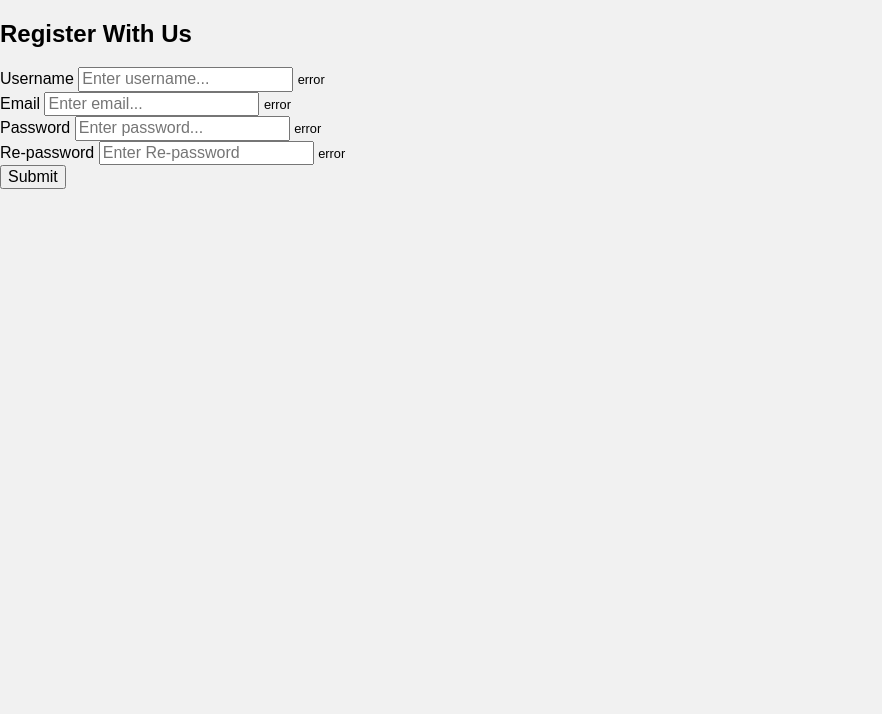
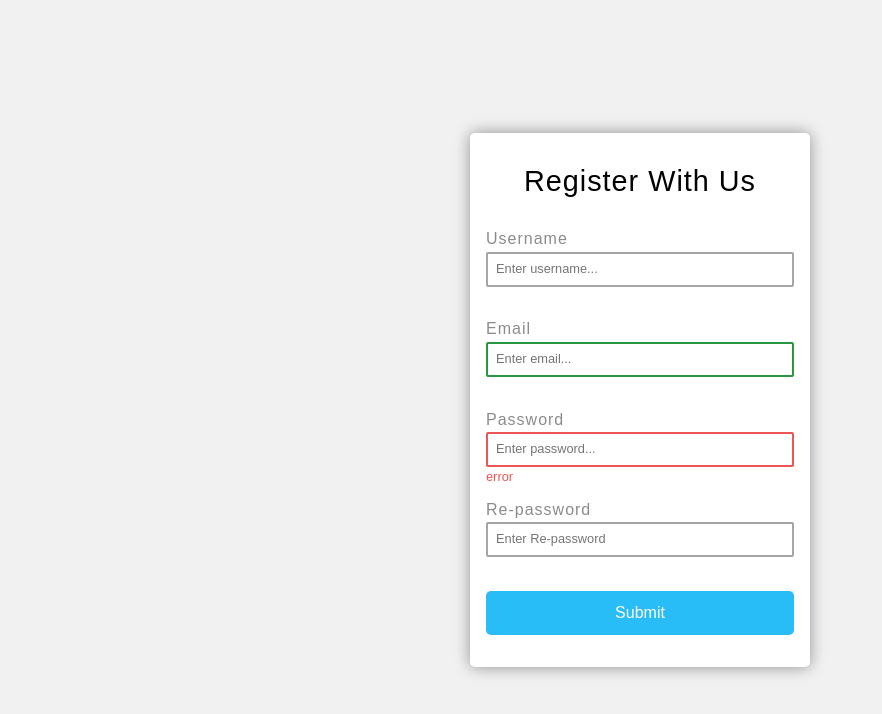
Before and after one commit to DariuszOkonski/js-form-validator, a website: page src/content/index.html in a window 1280 px wide. Shown: the whole page, without its empty margins (0-882 px from the left). Drawn offline with nearby package versions, Linux system fonts and the light colour scheme; files that its build step writes are made by us from their sources; files whose address does not match are found by name.

Commit message:
add styles for form

```diff
--- a/src/scss/main.scss
+++ b/src/scss/main.scss
@@ -8,6 +8,8 @@ html {
 
 *, *:before, *:after {
   box-sizing: inherit;
+  margin: 0;
+  padding: 0;
 }
 
 body {
@@ -18,4 +20,96 @@ body {
   min-height: 100vh;
   font-family: Arial, Helvetica, sans-serif;
   font-size: 16px;
+
+  display: flex;
+  justify-content: center;
+  align-items: center;
 }
+
+#board {
+  max-width: 340px;
+  width: 100%;
+  background-color: $white;
+  box-shadow: 0px 0px 16px 0px rgba(0,0,0,0.40);
+  border-radius: 5px;
+  padding: 2rem 1rem;
+
+  h2 {
+    text-align: center;
+    font-weight: 100;
+    letter-spacing: 1px;
+    margin-bottom: 2rem;
+    font-size: 1.8rem;
+  }
+
+  .form-control {
+    margin: 1rem 0;
+
+    label, input, small {
+      display: block;
+    }
+
+    label {
+      color: darken($color: $gray, $amount: 40);
+      font-size: 1rem;
+      margin-bottom: .2rem;
+      letter-spacing: 1px;
+    }
+
+    input {
+      width: 100%;
+      border-radius: 2px;
+      border: 2px solid darken($color: $gray, $amount: 30);
+      font-size: 0.8rem;
+      padding: 0.5rem;
+      margin-bottom: .2rem;
+      color: darken($color: $gray, $amount: 40);
+    }
+
+    input:focus {
+      outline: none;
+    }
+
+    small {
+      font-size: 0.8rem;
+      color: darken($color: $gray, $amount: 40);
+      visibility: hidden;
+    }
+  }
+
+  .form-control.error {
+    input {
+      border-color: $red;
+    }
+
+    small {
+      color: $red;
+      visibility: visible;
+    }
+  }
+
+  .form-control.success {
+    input {
+      border-color: $green;
+    }
+
+    small {
+      visibility: hidden;
+    }
+  }
+
+  button {
+    display: block;
+    width: 100%;
+    border: none;
+    background-color: $blue;
+    color: $white;
+    padding: 0.8rem;
+    border-radius: 5px;
+    cursor: pointer;
+
+    &:hover {
+      background-color: darken($color: $blue, $amount: 10);
+    }
+  }
+}
```
